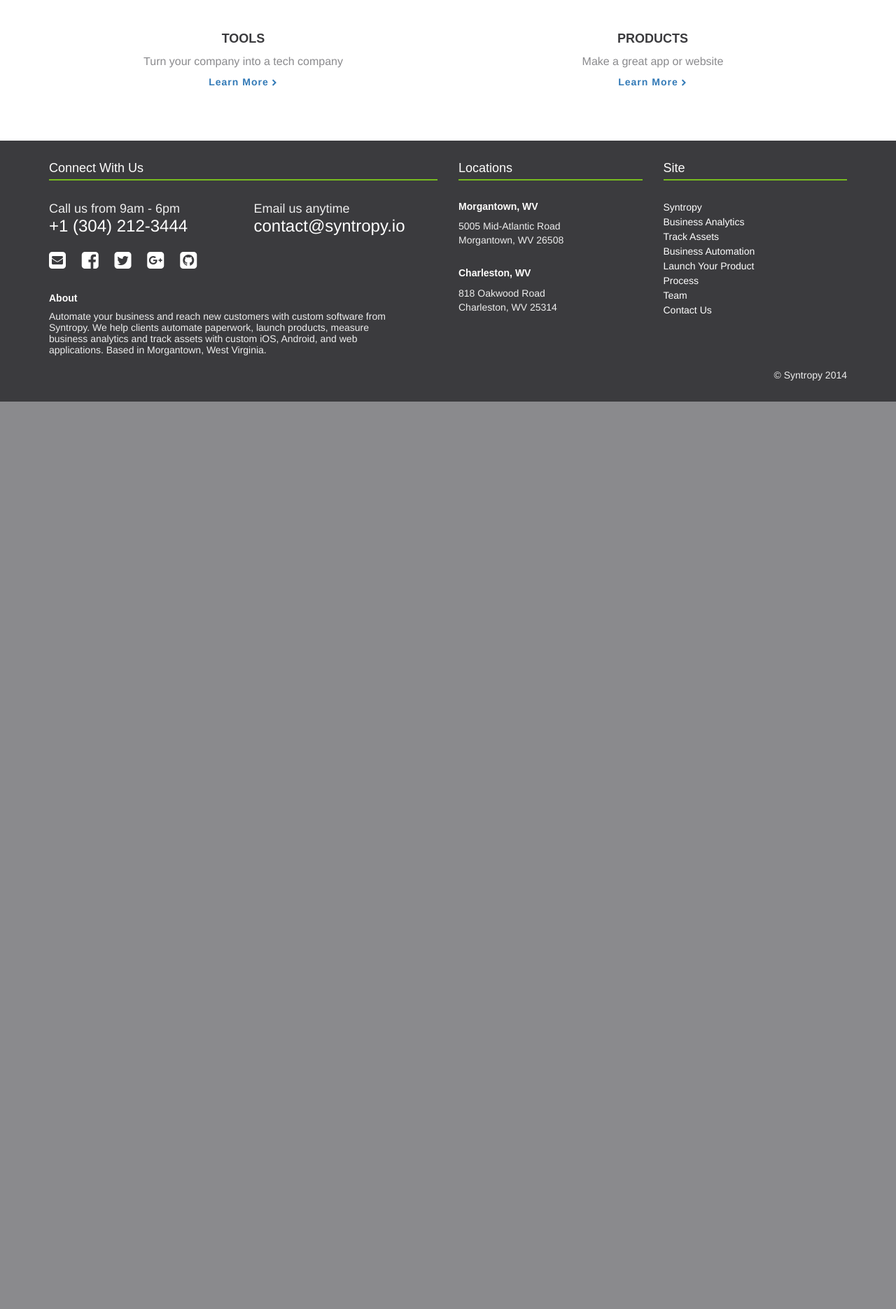
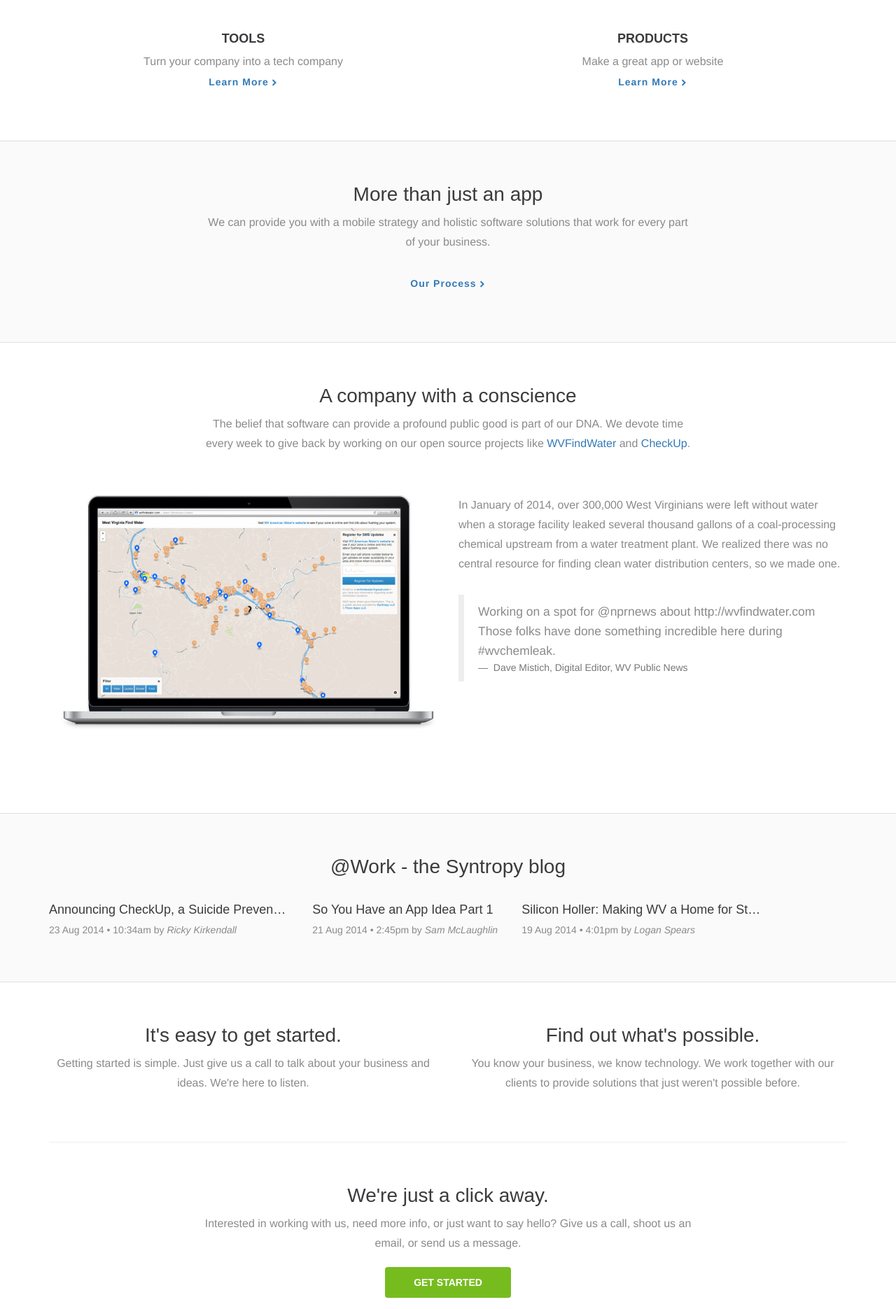
Before and after one commit to SyntropyDev/SyntropyDev.github.io, a Jekyll site: the page built from index.html, in a window 1280 px wide. Shown: the part 870-2741 px from the top of the page at 70% size. Built offline with Jekyll 4.4.1, drawn with Linux system fonts in a browser that asks for light colours; nearby versions of some CDN libraries; before the commit the page ends 1444 px from its top, so only the background shows below that.

Commit message:
Home page updates

```diff
--- a/Gemfile
+++ b/Gemfile
@@ -3,7 +3,6 @@
 
 gem 'bundler'
 gem 'jekyll'
-gem 'jekyll-mentions'
 gem 'jemoji'
 gem 'jekyll-redirect-from'
 gem 'jekyll-sitemap'
--- a/_includes/footer.html
+++ b/_includes/footer.html
@@ -73,6 +73,8 @@
       <div class="col-sm-3">
         <h4>Site</h4>
         <ul class="site-list list-unstyled">
+          <li><a href="/">Home</a></li>
+
           {% assign sorted_pages = site.pages | sort:"rank" %}
 
           {% for page in sorted_pages%}
--- a/css/style.css
+++ b/css/style.css
@@ -932,3 +932,36 @@
   font-size: 250px;
   margin-top: 75px;
   text-align: center; }
+
+.post-snippets {
+  margin-top: 30px; }
+  .post-snippets .post {
+    display: inline-block;
+    max-width: 30%;
+    margin-right: 3%;
+    float: left; }
+    .post-snippets .post a {
+      text-decoration: none;
+      cursor: pointer; }
+    .post-snippets .post a:hover {
+      text-decoration: underline;
+      cursor: pointer; }
+    .post-snippets .post h4 {
+      text-overflow: ellipsis;
+      white-space: nowrap;
+      overflow: hidden;
+      line-height: 1.7em;
+      max-width: 100%;
+      margin: 0;
+      padding: 0; }
+    .post-snippets .post p {
+      color: #8A8A8D;
+      text-overflow: ellipsis;
+      white-space: nowrap;
+      overflow: hidden;
+      max-width: 100%;
+      margin: 0;
+      padding: 0;
+      font-size: 14px; }
+      .post-snippets .post p i {
+        font-weight: 300; }
--- a/index.html
+++ b/index.html
@@ -86,13 +85,41 @@
   </div>
 </div>
 
-<div class="section light circuit" hidden>
+<div class="section light light-alternate pitch">
+  <div class="container">
+    <div class="row">
+      <div class="col-md-12">
+        <h1 style="text-align: center;">More than just an app<br>
+        </h1>
+
+        <div class="heading" style="text-align: center;">
+          We can provide you with a mobile strategy and holistic software solutions that work for every part of your business.
+        </div>
+      </div>
+    </div>
+
+    <div class="row" style="margin-top:30px;">
+      <div class="col-sm-12" style="text-align: center;">
+        <p>
+          <a href="#" class="example">Our Process <i class="fa fa-chevron-right"></i></a>
+        </p>
+      </div>
+
+    </div>
+
+  </div>
+</div>
+
+<div class="section light circuit">
 
   <div class="container">
-    <h2 style="margin-bottom: 0px; margin-top:0px; color:#3b3b3e;">How we've helped</h2>
+    <h1>A company with a conscience</h1>
+    <div class="heading" style="text-align: center;">
+      The belief that software can provide a profound public good is part of our DNA. We devote time every week to give back by working on our open source projects like <a href="">WVFindWater</a> and <a href="">CheckUp</a>.
+    </div>
 
-    <div class="row" style="margin-top:30px; margin-bottom: 60px;">
-      <div class="col-sm-6" style="margin-bottom: 30px;">
+    <div class="row" style="margin-top:60px; margin-bottom: 30px;">
+      <div class="col-sm-6" style="margin-bottom: 30px; padding-left: 30px;">
         <img src="images/macbook-water.jpg" width="100%" height="auto">
       </div>
       <div class="col-sm-6">
@@ -105,3 +132,85 @@
     </div>
   </div>
 </div>
+
+<div class="section light light-alternate pitch" >
+  <div class="container">
+    <div class="row">
+      <div class="col-md-12">
+        <h1 style="text-align: center;">@Work - the Syntropy blog</h1>
+
+        <div class="post-snippets">
+
+          <div class="post">
+            <a>
+            <h4>
+              Announcing CheckUp, a Suicide Prevention Tool for Social Media
+            </h4>
+            <p>23 Aug 2014 &bull; 10:34am by <i>Ricky Kirkendall</i></p>
+            </a>
+          </div>
+          <div class="post">
+            <a>
+
+            <h4>So You Have an App Idea Part 1</h4>
+            <p>21 Aug 2014 &bull; 2:45pm by <i>Sam McLaughlin</i></p>
+            </a>
+          </div>
+          <div class="post">
+            <a>
+
+            <h4>
+              Silicon Holler: Making WV a Home for Startups
+            </h4>
+            <p>19 Aug 2014 &bull; 4:01pm by <i>Logan Spears</i></p>
+            </a>
+          </div>
+
+        </div>
+      </div>
+    </div>
+  </div>
+</div>
+
+
+<div class="section light pitch" id="get-started">
+  <div class="container">
+
+    <div class="row">
+
+      <div class="col-md-6">
+        <h1 style="text-align: center;">It's easy to get started.</h1>
+
+        <div class="heading" style="text-align: center; margin-bottom: 20px;">
+          Getting started is simple. Just give us a call to talk about your business and ideas. We're here to listen.
+        </div>
+      </div>
+
+      <div class="col-md-6">
+        <h1 style="text-align: center;">Find out what's possible.</h1>
+
+        <div class="heading" style="text-align: center; margin-bottom: 20px;">
+          You know your business, we know technology. We work together with our clients to provide solutions that just weren't possible before.
+        </div>
+      </div>
+
+      <div class="col-md-12">
+        <hr style="margin-top:50px; margin-bottom: 60px;">
+      </div>
+
+      <div class="col-md-12">
+        <h1 style="text-align: center;">We're just a click away.</h1>
+
+        <div class="heading" style="text-align: center; margin-bottom: 20px;">
+          Interested in working with us, need more info, or just want to say hello? Give us a call, shoot us an email, or send us a message.
+        </div>
+
+      </div>
+
+      <div class="col-md-12" style="text-align: center;">
+        <a class="btn btn-contact" href="/contact">Get Started</a>
+      </div>
+
+    </div>
+  </div>
+</div>
```
Also changed, not shown: other parts of index.html (+0 -1 lines), css/style.scss (+49 -0 lines), Gemfile.lock.
